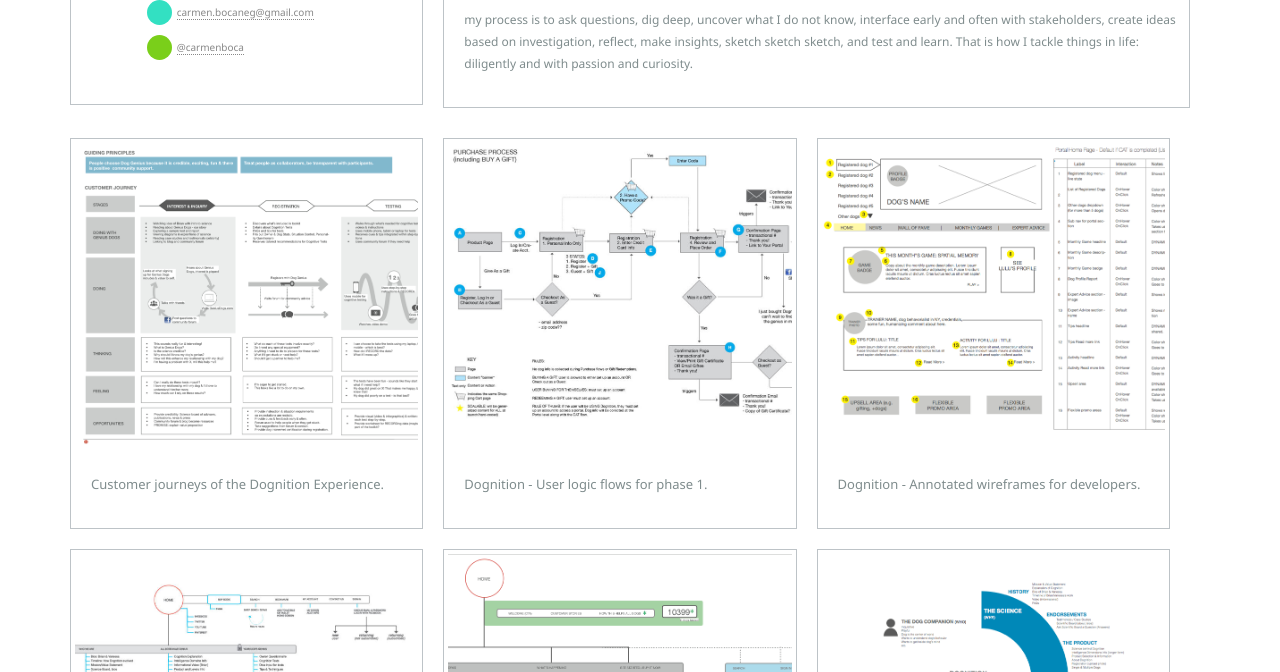
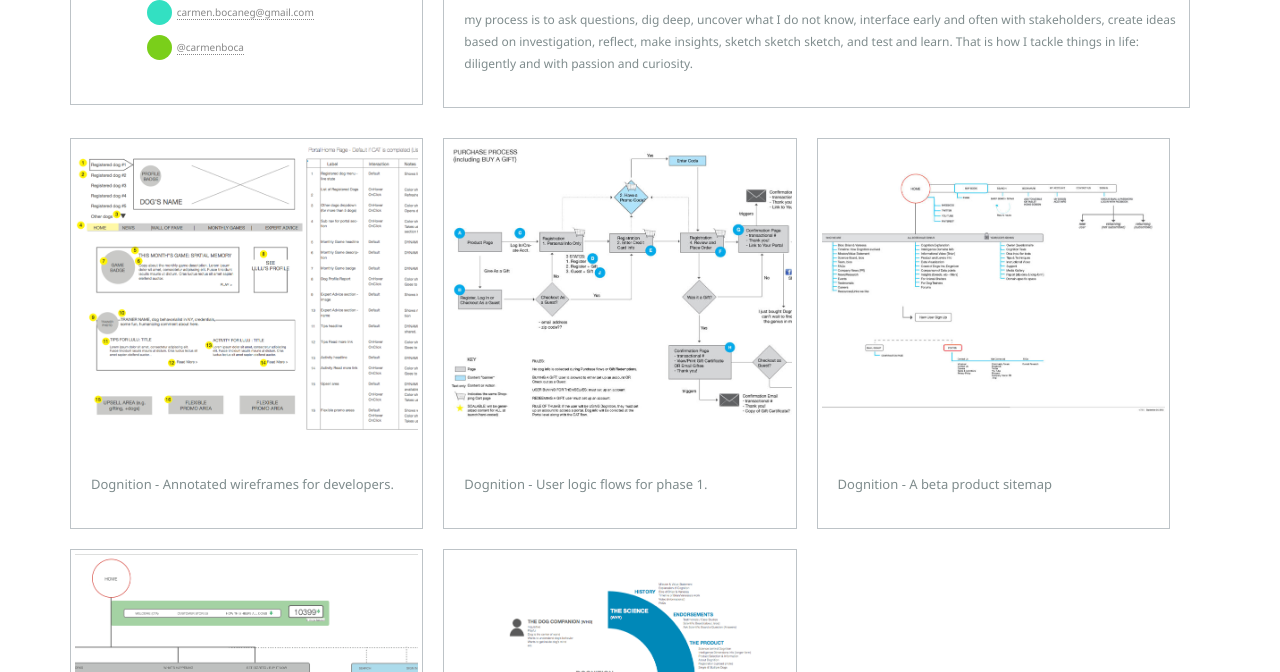
Before and after one commit to cboca/carmen, a plain HTML site: page index.html in a window 1280 px wide. Shown: the part 128-800 px from the top of the page. Drawn offline with nearby package versions, Linux system fonts and the light colour scheme.

Commit message:
Took out a project

```diff
--- a/css/main.css
+++ b/css/main.css
@@ -98,7 +98,7 @@ a{
 
 .image-container{
     border:1px solid #bdc3c7;
-    min-height: 320px;
+    min-height: 360px;
 }
 
 .image-container p{
--- a/index.html
+++ b/index.html
@@ -47,23 +47,24 @@
             </div>
 
             <div class="col-1-1 projects">
-                <div class="col-4-12">
+                <!--<div class="col-4-12">
                     <div class="image-container">
                         <a href="/resources/dognition1.pdf" target="_blank"><img src="/imgs/projects/dognition1.jpg" class="images" /></a>
                         <p>Customer journeys of the Dognition Experience.</p>
                     </div>
+                </div>-->
+
+
+                <div class="col-4-12">
+                    <div class="image-container">
+                    <a href="/resources/dognition3.pdf" target="_blank"><img src="/imgs/projects/dognition3.jpg" class="images" /></a>
+                    <p>Dognition - Annotated wireframes for developers.</p>
+                    </div>
                 </div>
-
                 <div class="col-4-12">
                     <div class="image-container">
                         <a href="/resources/dognition2.jpg" class="image-link" target="_blank"><img src="/imgs/projects/dognition2.jpg" class="images" /></a>
                         <p>Dognition - User logic flows for phase 1.</p>
-                    </div>
-                </div>
-                <div class="col-4-12">
-                    <div class="image-container">
-                    <a href="/resources/dognition3.pdf" target="_blank"><img src="/imgs/projects/dognition3.jpg" class="images" /></a>
-                    <p>Dognition - Annotated wireframes for developers.</p>
                     </div>
                 </div>
                 <div class="col-4-12">
```
